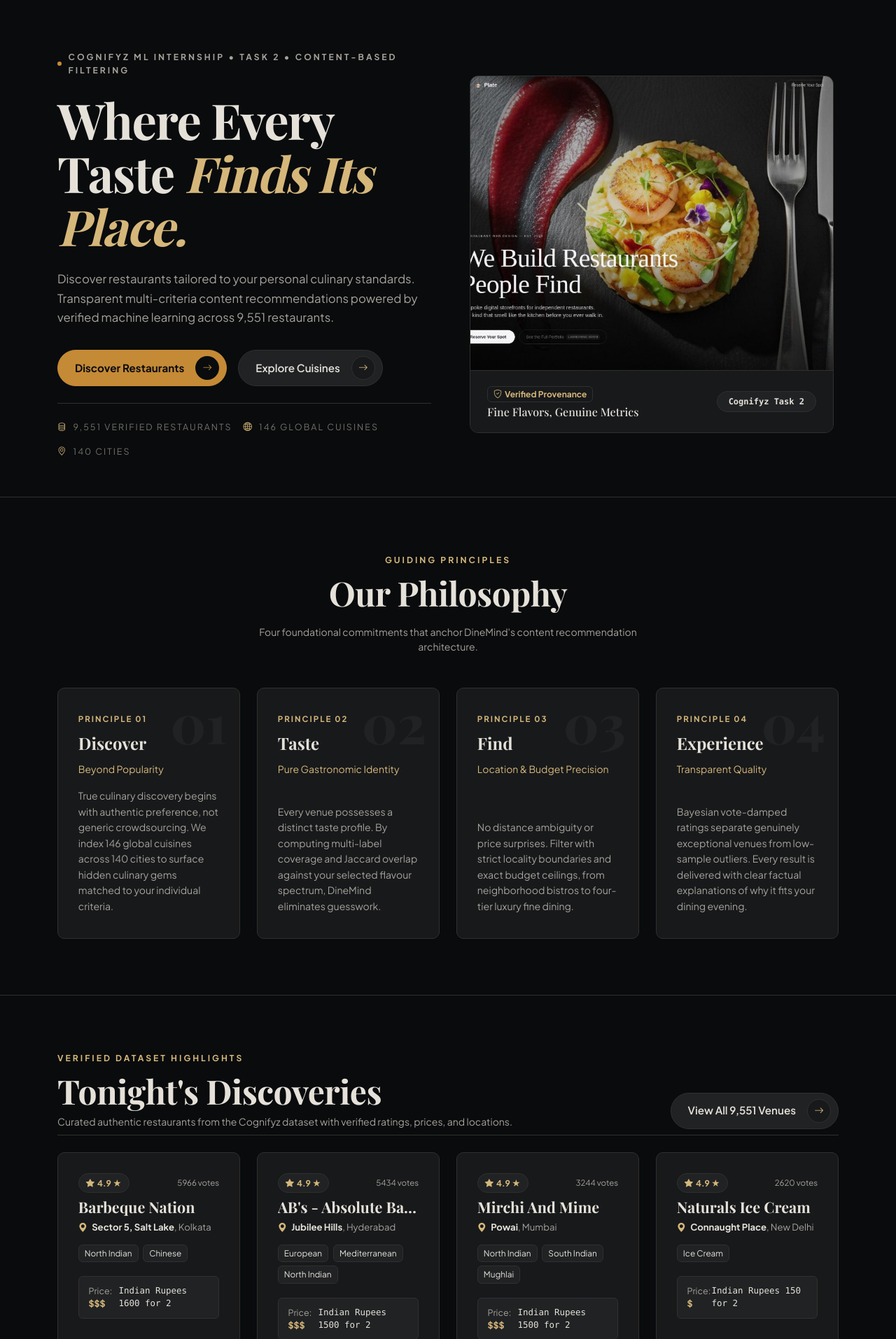
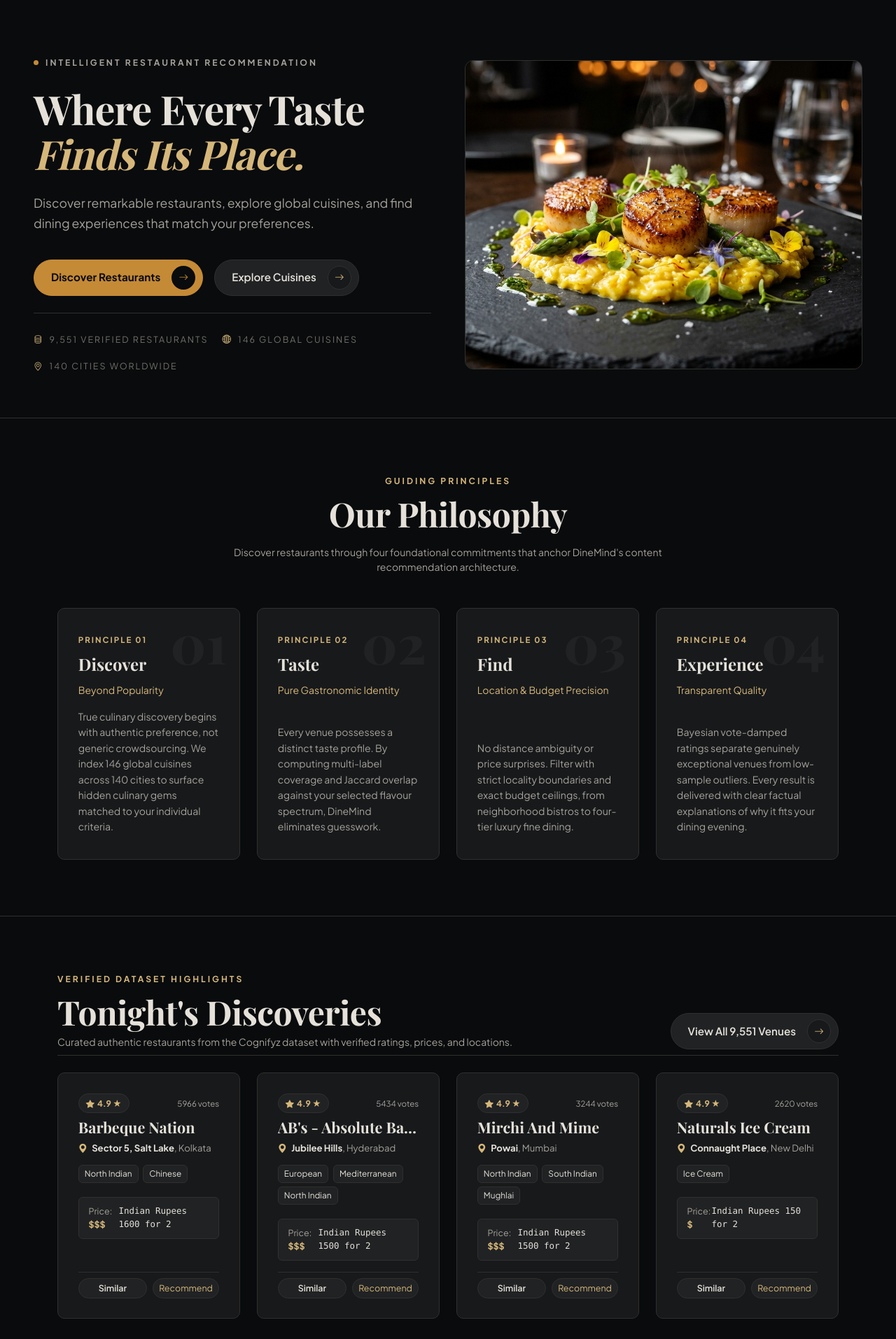
Before and after one commit to nishanths24/Restaurant-Recommendation, a Flask app: page / in a window 1280 px wide. Shown: the part 68-1982 px from the top of the page at 70% size. Run offline with Flask 3, Linux system fonts and the light colour scheme; some web fonts are replaced.

Commit message:
fix(ui): eliminate narrow hero container, remove Cognifyz/Plate branding, replace with clean gourmet photography and exact headline

```diff
--- a/static/css/style.css
+++ b/static/css/style.css
@@ -829,9 +829,9 @@ a.btn-danger:active {
     border: 1px solid #30302D;
 }
 
-/* Section 1: Hero Editorial */
+/* Section 1: Hero Editorial - Full Viewport Width & Premium Proportions */
 .hero-editorial-section {
-    padding: 4.5rem 0 3.5rem;
+    padding: 5rem 0 4rem;
     position: relative;
     border-bottom: 1px solid #30302D;
     background: #090B0D;
@@ -850,8 +850,8 @@ a.btn-danger:active {
 }
 
 .hero-eyebrow-minimal .hero-dot {
-    width: 6px;
-    height: 6px;
+    width: 7px;
+    height: 7px;
     border-radius: 50%;
     background: #C58A36;
 }
@@ -859,11 +859,13 @@ a.btn-danger:active {
 .hero-headline-cinematic {
     font-family: var(--font-serif);
     font-weight: 700;
-    font-size: clamp(2.8rem, 5.5vw, 4.8rem);
-    line-height: 1.08;
-    letter-spacing: -1.5px;
+    font-size: clamp(2.6rem, 4.5vw, 4.2rem);
+    line-height: 1.12;
+    letter-spacing: -1px;
     color: #E5E1D9;
     margin-bottom: 1.5rem;
+    word-break: normal;
+    overflow-wrap: break-word;
 }
 
 .hero-headline-cinematic .serif-italic {
@@ -872,11 +874,11 @@ a.btn-danger:active {
 }
 
 .hero-editorial-desc {
-    font-size: 1.05rem;
-    line-height: 1.65;
+    font-size: 1.1rem;
+    line-height: 1.7;
     color: #A6A29A;
-    max-width: 520px;
-    margin-bottom: 2rem;
+    max-width: 580px;
+    margin-bottom: 2.2rem;
 }
 
 .hero-meta-strip {
@@ -884,35 +886,46 @@ a.btn-danger:active {
     text-transform: uppercase;
     letter-spacing: 2px;
     color: #737069;
-    padding-top: 1.5rem;
+    padding-top: 1.75rem;
     border-top: 1px solid #30302D;
     display: flex;
     flex-wrap: wrap;
-    gap: 16px;
+    gap: 20px;
 }
 
 .hero-dish-frame {
     position: relative;
+    width: 100%;
+    height: 100%;
+    min-height: 440px;
     border-radius: 12px;
     overflow: hidden;
     background: #17191B;
     border: 1px solid #30302D;
 }
 
-.hero-dish-frame img {
+.hero-cinematic-img {
     width: 100%;
-    height: 420px;
+    height: 100%;
+    min-height: 440px;
+    max-height: 520px;
     object-fit: cover;
+    object-position: center;
     display: block;
 }
 
-.hero-dish-caption {
-    background: #17191B;
-    border-top: 1px solid #30302D;
-    padding: 1.25rem 1.5rem;
-    display: flex;
-    justify-content: space-between;
-    align-items: center;
+@media (max-width: 991px) {
+    .hero-editorial-section {
+        padding: 3rem 0;
+    }
+    .hero-dish-frame,
+    .hero-cinematic-img {
+        min-height: 300px;
+        height: 300px;
+    }
+    .hero-editorial-desc {
+        max-width: 100%;
+    }
 }
 
 /* Section 2: Our Philosophy */
--- a/templates/index.html
+++ b/templates/index.html
@@ -7,13 +7,13 @@
      SECTION 1 — HERO (Cinematic Editorial Presentation)
      ========================================================================== -->
 <section class="hero-editorial-section">
-    <div class="container">
-        <div class="row align-items-center g-5">
-            <!-- Left Editorial Text -->
+    <div class="container-fluid px-3 px-sm-4 px-lg-5" style="max-width: 1440px;">
+        <div class="row align-items-center g-4 g-lg-5">
+            <!-- Left Editorial Column -->
             <div class="col-lg-6">
                 <div class="hero-eyebrow-minimal">
                     <span class="hero-dot"></span>
-                    <span>COGNIFYZ ML INTERNSHIP &bull; TASK 2 &bull; CONTENT-BASED FILTERING</span>
+                    <span>INTELLIGENT RESTAURANT RECOMMENDATION</span>
                 </div>
 
                 <h1 class="hero-headline-cinematic">
@@ -21,8 +21,7 @@
                 </h1>
 
                 <p class="hero-editorial-desc">
-                    Discover restaurants tailored to your personal culinary standards.
-                    Transparent multi-criteria content recommendations powered by verified machine learning across 9,551 restaurants.
+                    Discover remarkable restaurants, explore global cuisines, and find dining experiences that match your preferences.
                 </p>
 
                 <!-- CTA Actions with Circled Arrows -->
@@ -42,26 +41,16 @@
                 <div class="hero-meta-strip">
                     <span><i class="bi bi-database text-warning me-1"></i> 9,551 Verified Restaurants</span>
                     <span><i class="bi bi-globe2 text-warning me-1"></i> 146 Global Cuisines</span>
-                    <span><i class="bi bi-geo-alt text-warning me-1"></i> 140 Cities</span>
+                    <span><i class="bi bi-geo-alt text-warning me-1"></i> 140 Cities Worldwide</span>
                 </div>
             </div>
 
             <!-- Right Cinematic Food Photography Showcase -->
             <div class="col-lg-6">
-                <div class="hero-dish-frame mx-auto" style="max-width: 520px;">
+                <div class="hero-dish-frame">
                     <img src="{{ url_for('static', filename='images/hero_dish.jpg') }}"
-                         alt="Cinematic Gastronomy Dish on Slate with Cutlery">
-                    <div class="hero-dish-caption">
-                        <div>
-                            <span class="badge bg-dark border border-secondary text-warning small px-2 py-1 mb-1">
-                                <i class="bi bi-shield-check me-1"></i>Verified Provenance
-                            </span>
-                            <h6 class="text-white font-serif mb-0">Fine Flavors, Genuine Metrics</h6>
-                        </div>
-                        <span class="badge bg-secondary text-light small px-3 py-2 rounded-pill font-monospace">
-                            Cognifyz Task 2
-                        </span>
-                    </div>
+                         alt="Cinematic Fine-Dining Pan-Seared Scallops on Slate"
+                         class="hero-cinematic-img">
                 </div>
             </div>
         </div>
@@ -76,8 +65,8 @@
         <div class="text-center mb-5">
             <div class="section-eyebrow">Guiding Principles</div>
             <h2 class="section-editorial-title">Our Philosophy</h2>
-            <p class="text-secondary small col-md-6 mx-auto mb-0">
-                Four foundational commitments that anchor DineMind's content recommendation architecture.
+            <p class="text-secondary small col-md-7 mx-auto mb-0">
+                Discover restaurants through four foundational commitments that anchor DineMind's content recommendation architecture.
             </p>
         </div>
 
```
Also changed, not shown: static/images/hero_dish.jpg, static/images/hero_dish_clean.jpg (added).
